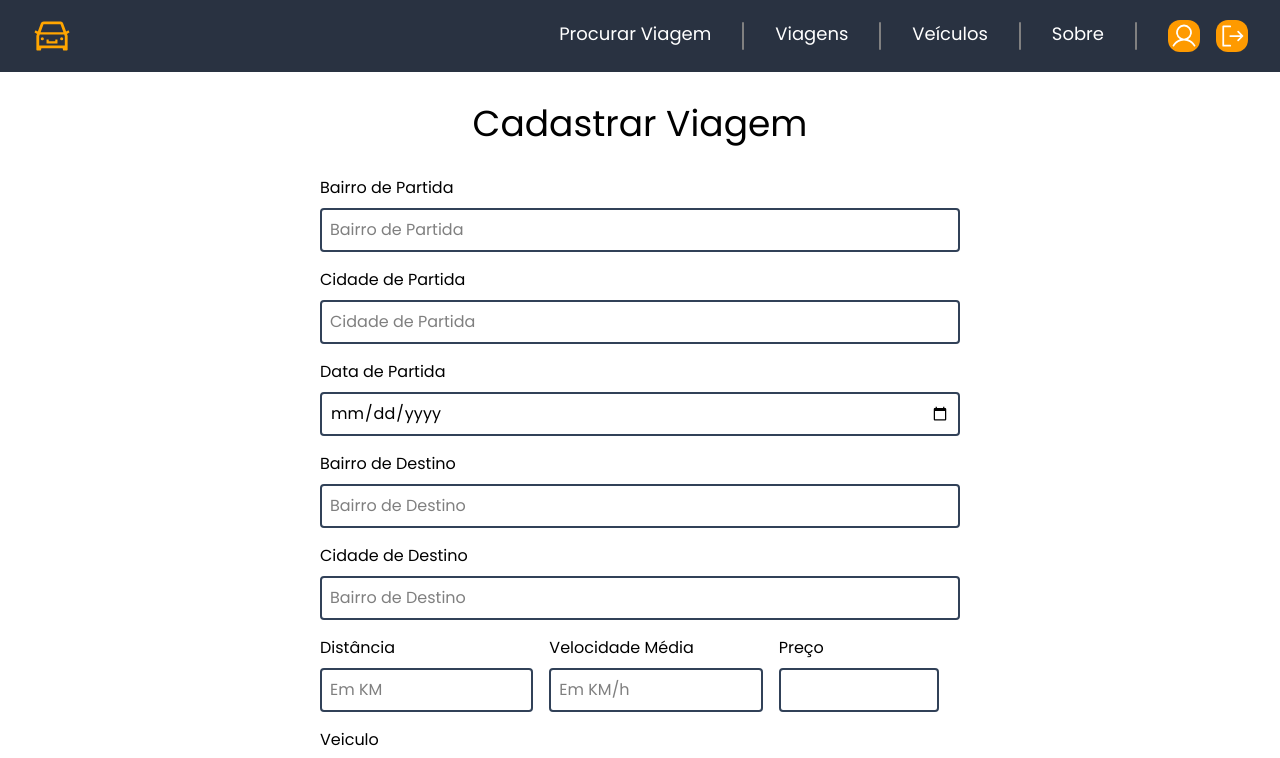
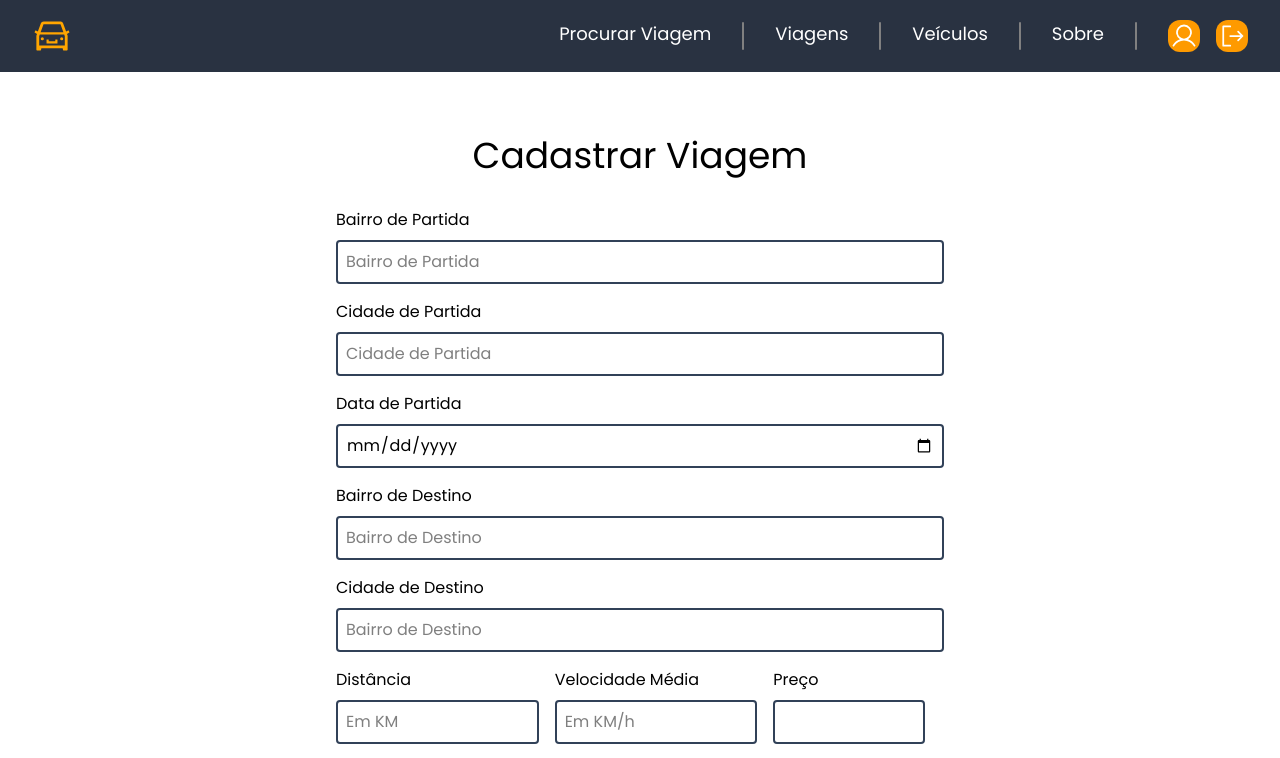
Before and after one commit to Projeto-Integrador-G4-JS06/react-ride-app, a React (Vite) app: page /cadastrarviagem in a window 1280 px wide. Shown: the top 758 px of the page. Built offline with nearby package versions, Linux system fonts and the light colour scheme; no server answers.

Commit message:
:sparkles: Update form

```diff
--- a/src/components/viagem/viagemcadastro/FormViagem.tsx
+++ b/src/components/viagem/viagemcadastro/FormViagem.tsx
@@ -145,7 +145,7 @@ function FormViagem() {
   const carregandoVeiculo = veiculo.modelo === "";
 
   return (
-    <div className="container flex flex-col mx-auto items-center flex-wrap">
+    <div className="container flex flex-col mx-auto items-center flex-wrap p-8">
       <h1 className="text-4xl text-center my-8">
         {" "}
         {id !== undefined ? "Editar Viagem" : "Cadastrar Viagem"}
```
